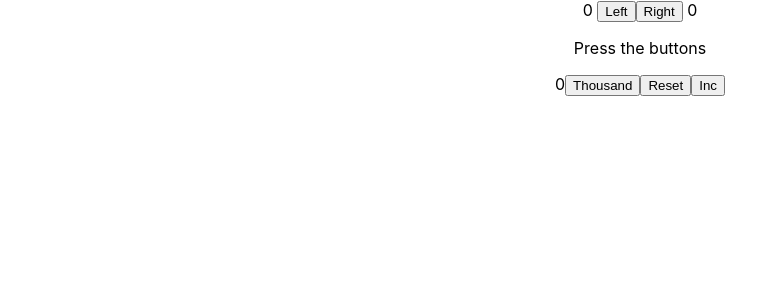
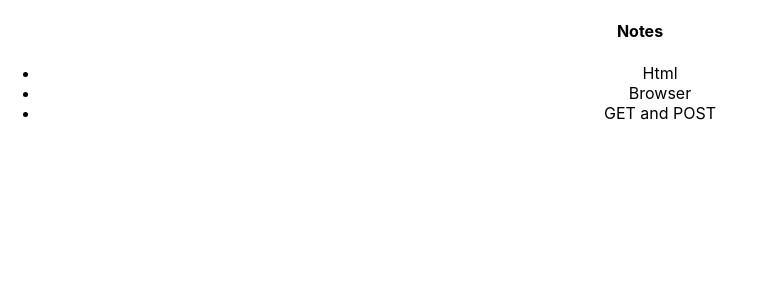
Before and after one commit to techBoolo/FullStackOpen2021-React, a React (Create React App) app: page / in a window 1280 px wide. Shown: the top 300 px of the page, without its empty margins (0-765 px from the left). Built offline with nearby package versions, Linux system fonts and the light colour scheme.

Commit message:
part 2a, rendering collections

```diff
--- a/src/App.js
+++ b/src/App.js
@@ -1,44 +1,36 @@
-import React, { useState } from 'react';
-import Display from './components/Display';
-import Button from './components/Button';
-import History from './components/History';
+import React from 'react';
 
 import './App.css';
 
+const notes = [
+  {
+    id: 1,
+    content: "Html",
+    date: new Date(),
+    important: true
+  },
+  {
+    id: 2,
+    content: "Browser",
+    date: new Date(),
+    important: false
+  },
+  {
+    id: 3,
+    content: "GET and POST",
+    date: new Date(),
+    important: true
+  }
+]
+
 const  App = () =>  {
-  const [ clicks, setClicks ] = useState({ left: 0, right: 0 });
-  const [ allClicks, setAll ] = useState([]);
-  const [value, setValue ] = useState(0);
-
-  const handleLeftClick = () => {
-    setClicks({...clicks, left: clicks.left + 1 });
-    setAll([...allClicks, 'L'])
-  }
-  const handleRightClick = () => {
-    setClicks(prevRight => ({ ...clicks, right: prevRight.right + 1}))
-    setAll([...allClicks, 'R'])
-  }
-
-  const setToValue = (newValue) => setValue(newValue)
 
   return (
       <div className='App'>
-        <Display value={clicks.left} />
-        <Button
-          handleClick={handleLeftClick}
-          text='Left'
-        />
-        <Button handleClick={handleRightClick} text='Right' />
-        <Display value={clicks.right} />
-        <div>
-          <History allClicks={allClicks} />
-        </div>
-        <div>
-          { value }
-          <Button handleClick={() => setToValue(1000)} text='Thousand' />
-          <Button handleClick={() => setToValue(0)} text='Reset' />
-          <Button handleClick={() => setToValue(value + 1)} text='Inc' />
-        </div>
+        <h4>Notes</h4>
+        <ul>
+          { notes.map(note =>  <li key={note.id}>{ note.content }</li>) }
+        </ul>
       </div>
     )
 }
```
